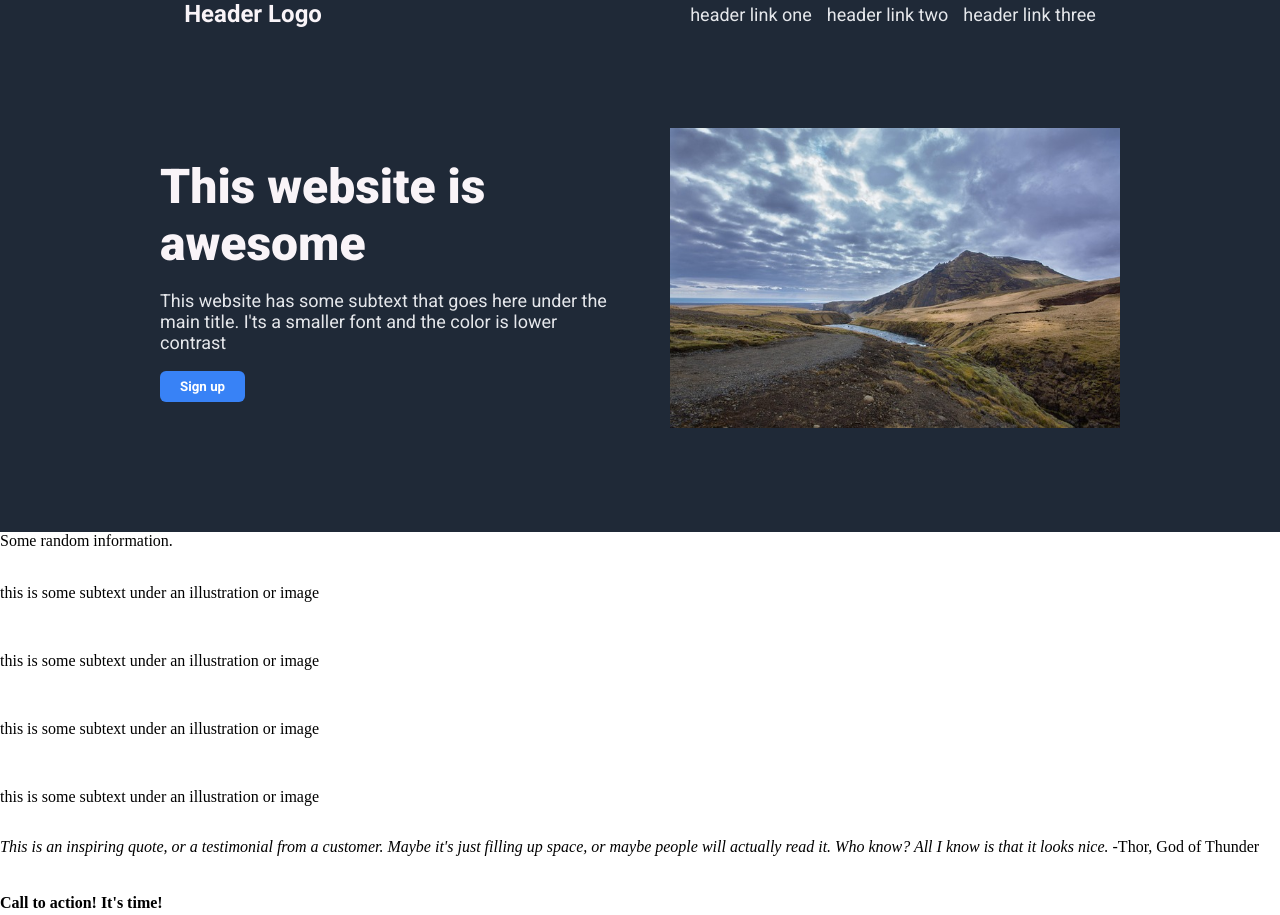
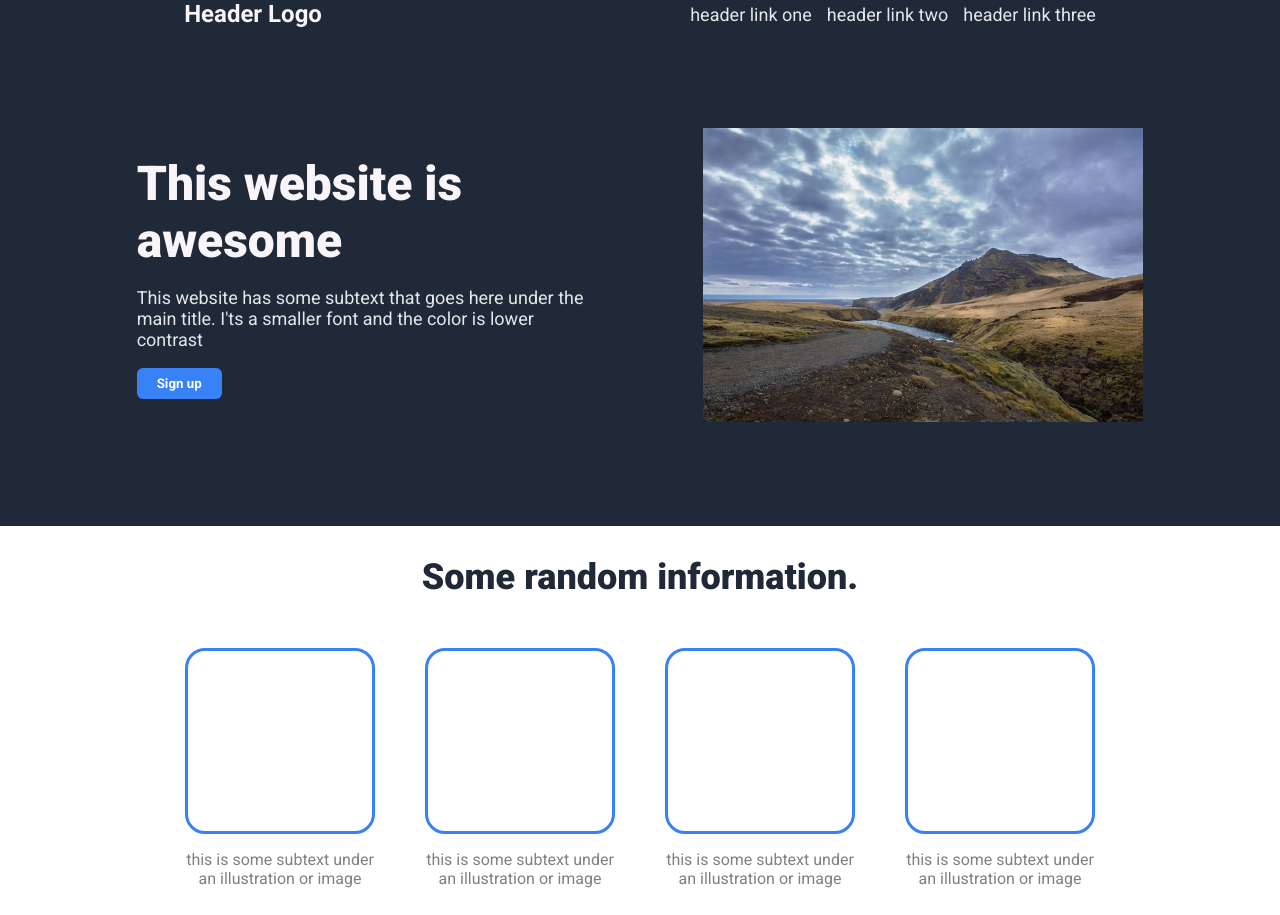
Before and after one commit to Haruhi-03/landing-page, a plain HTML site: page index.html in a window 1280 px wide. Shown: the top 915 px of the page. Drawn offline with Linux system fonts and the light colour scheme.

Commit message:
Add style in the middle content for proper alignment and text size

```diff
--- a/style.css
+++ b/style.css
@@ -3,6 +3,7 @@ body{
     flex-direction: column;
     margin: 0;
     padding: 0;
+    font-family: 'Roboto', Arial, sans-serif;
 }
 
 .header{
@@ -14,7 +15,6 @@ body{
 .header,
 .content.upper{
     background-color: #1f2937;
-    font-family: 'Roboto', Arial, sans-serif;
     color: #F9F4F8;
 }
 
@@ -50,15 +50,16 @@ a{
 .container-content{
     display: flex;
     flex-direction: column;
+    flex: 1;
 }
 
 .content.upper{
     display: flex;
     align-items: center;
     justify-content:space-evenly;
+    gap: 80px;
     padding: 100px;
 }
-
 
 .left-content .title{
     font-weight: 900;
@@ -71,7 +72,7 @@ a{
 }
 
 .right-content .image{
-    width: 450px;
+    width: 440px;
     height: auto;
 }
 
@@ -85,3 +86,38 @@ a{
     font-weight: bold;
     cursor: pointer;
 }
+
+.content.middle{
+    display: flex;
+    flex-direction: column;
+    justify-content: center;
+    align-items: center;
+    padding: 30px;
+}
+.title-two{
+    font-size: 36px;
+    color: #1F2937;
+    font-weight: 900;
+    margin-bottom: 50px;
+}
+
+.item-container{
+    display: flex;
+    text-align: center;
+    gap: 50px;
+}
+.items{
+    width: 190px;
+}
+
+.items .box{
+    width:auto;
+    height: 180px;
+    border: solid #3882F6;
+    border-radius: 20px;
+    margin: auto;
+}
+
+.items p{
+    color: gray;
+}
```
